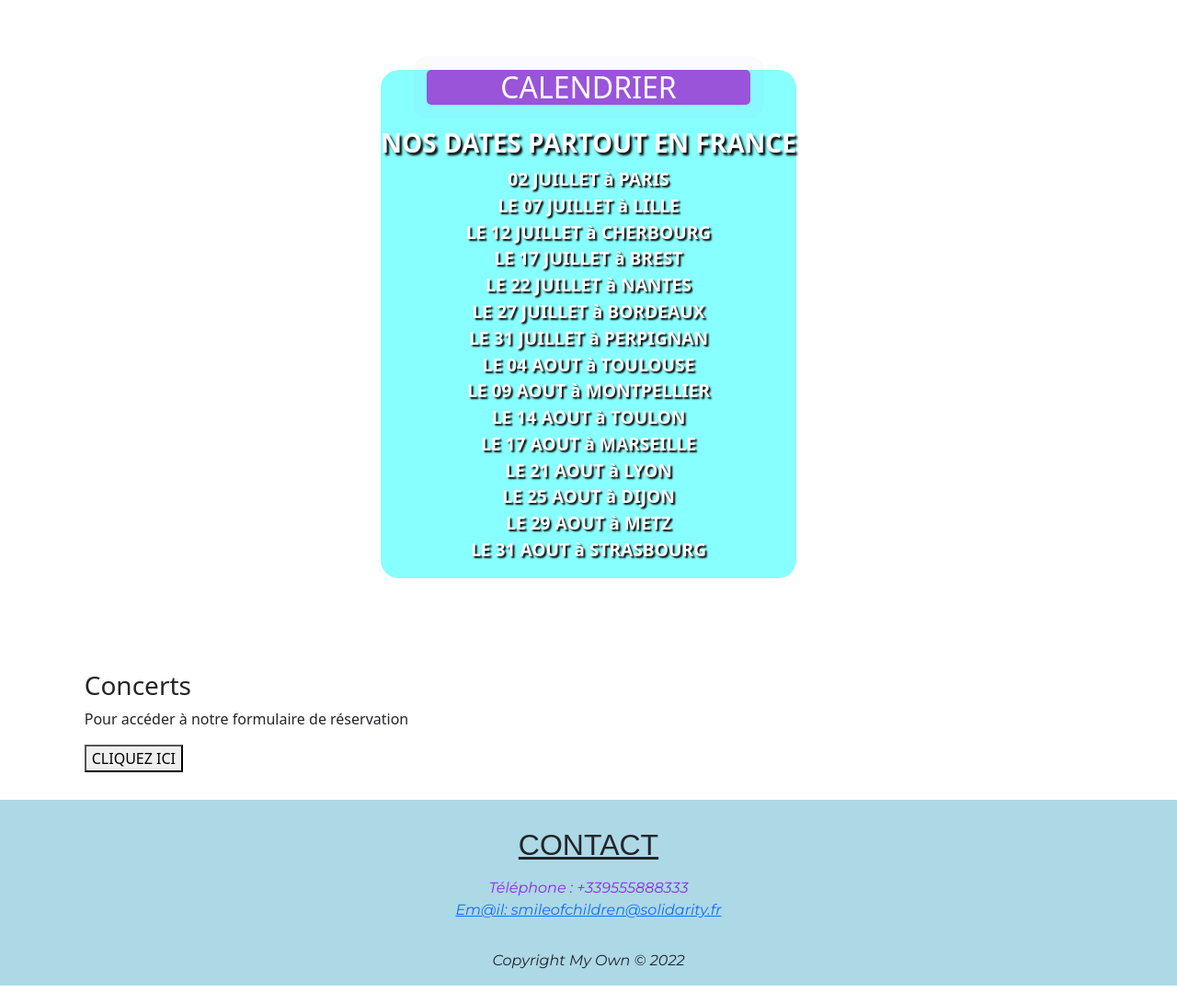
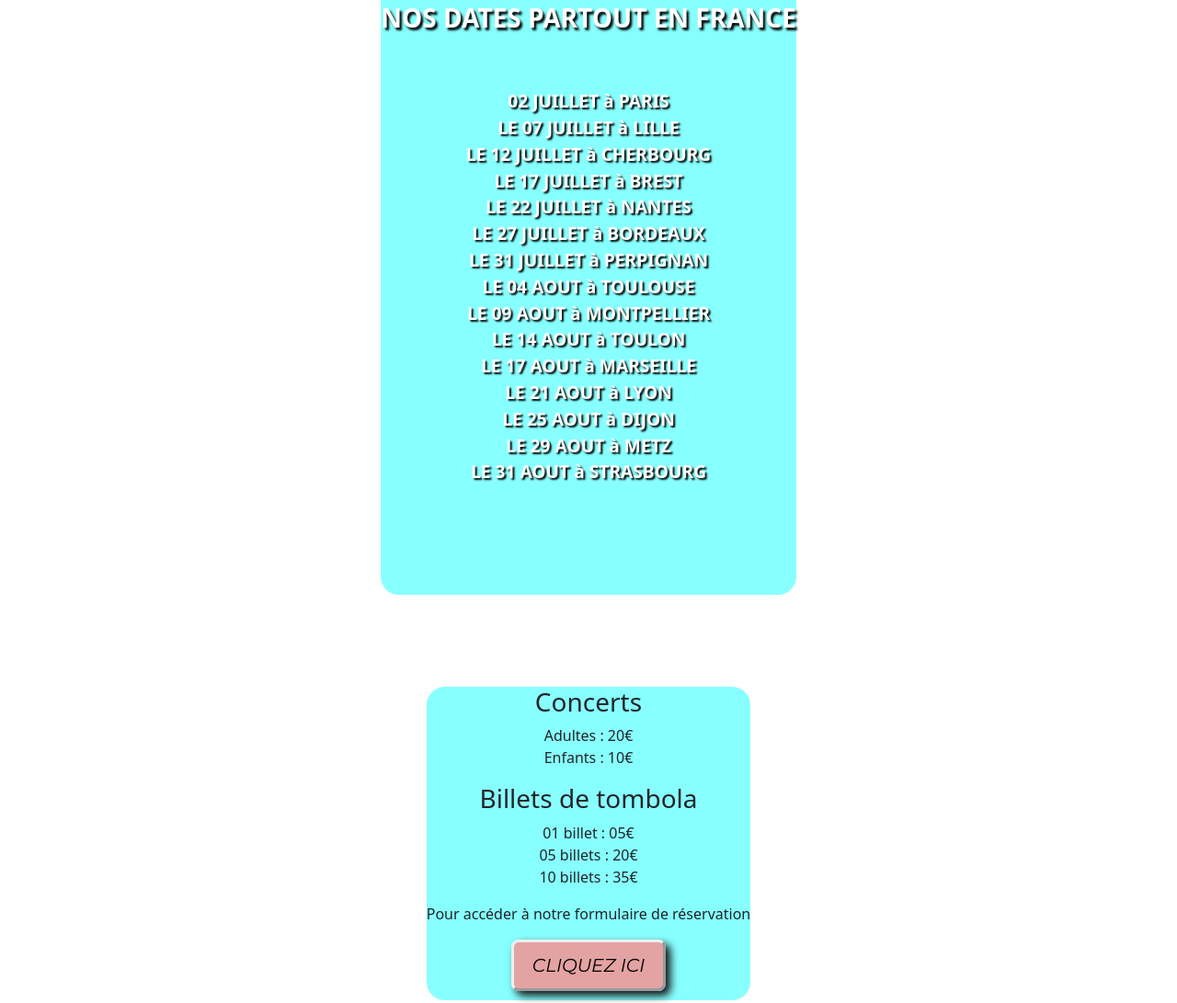
Before and after one commit to DamDev08/Eval-1, a plain HTML site: page Nos-evenements.html in a window 1280 px wide. Shown: the part 678-1769 px from the top of the page at 92% size. Drawn offline with Linux system fonts and the light colour scheme; a web font is replaced by a local one.

Commit message:
Nos-evenements.html: edit .tarifsEtResa + style-event.css: edit style and margin + grid-templates-areas

```diff
--- a/Nos-evenements.html
+++ b/Nos-evenements.html
@@ -1,5 +1,6 @@
 <!DOCTYPE html>
 <html lang="fr">
+
 <head>
   <meta charset="UTF-8">
   <meta http-equiv="X-UA-Compatible" content="IE=edge">
@@ -8,6 +9,7 @@
   <link rel="stylesheet" type="text/css" href="style-event.css" />
   <title>Nos Evénements</title>
 </head>
+
 <body>
 
   <nav class="navbar navbar-expand-lg">
@@ -24,7 +26,7 @@
           <a class="nav-link" href="#contact">Contactez-nous</a>
         </li>
         <li class="nav-item">
-          <a class="nav-link" href="#">Tarifs et réservations</a>
+          <a class="nav-link" href="#particip">Tarifs et réservations</a>
         </li>
       </ul>
 
@@ -32,6 +34,7 @@
   </nav>
 
   <main>
+
     <div class="container">
 
       <div class="tombola">
@@ -70,6 +73,16 @@
       <div id="particip" class="tarifsEtResa">
         <div class="tarifs">
           <h3>Concerts</h3>
+          <p>
+            Adultes : 20€<br />
+            Enfants : 10€
+          </p>
+          <h3>Billets de tombola</h3>
+          <p>
+            01 billet  : 05€<br />
+            05 billets : 20€<br />
+            10 billets : 35€<br />
+          </p>
         </div>
         <div class="resa">
           <p>Pour accéder à notre formulaire de réservation</p>
@@ -78,9 +91,11 @@
       </div>
 
     </div>
+
   </main>
 
 <footer>
+
   <div class="contact"></div>
     <h2>CONTACT</h2>
     <p id="contact">
@@ -89,6 +104,7 @@
           Em@il: smileofchildren@solidarity.fr</a>
     </p>
     <aside class="aside">Copyright My Own &copy; 2022</aside>
+
 </footer>
 
 </body>
--- a/style-event.css
+++ b/style-event.css
@@ -46,15 +46,13 @@ border-radius: 20px;
 display: grid;
 justify-items: center;
 grid-template-columns: 1fr 1fr 1fr;
-grid-template-rows: repeat(6, 1fr);
+grid-template-rows: repeat(4, 1fr);
 
 grid-template-areas:
 "tombola tombola tombola"
-"tombola tombola tombola"
-"tombola tombola tombola"
 "calendar calendar calendar"
 "calendar calendar calendar"
-"calendar calendar calendar"
+"tarifsEtResa tarifsEtResa tarifsEtResa"
   }
 
 .tombola {
@@ -64,7 +62,7 @@ grid-template-areas:
   text-align: center;
   border-radius: 20px;
   margin-top: 100px;
-  margin-bottom: 300px;
+  margin-bottom: 100px;
   }
 
 .tombola h2 {
@@ -89,9 +87,7 @@ grid-template-areas:
   }
 
 .calendar h2 {
-  margin-left: 50px;
-  margin-right: 50px;
-  margin-bottom: 25px;
+  margin: 20px 50px 80px 50px;
   border-radius: 5px;
   color: #fff;
   background-color: rgb(153, 84, 218);
@@ -106,11 +102,12 @@ grid-template-areas:
   }
 
   .calendar h3 {
-    color: #fff;
-    text-shadow: 2.5px 2.5px 2.5px #000;
-    text-transform: uppercase;
-    font-weight: bold;
-    text-align: center;
+  color: #fff;
+  text-shadow: 2.5px 2.5px 2.5px #000;
+  text-transform: uppercase;
+  font-weight: bold;
+  text-align: center;
+  margin-bottom: 60px;
   }
 
 .calendar p {
@@ -124,6 +121,29 @@ grid-template-areas:
   color: crimson;
   font-weight: bold;
   font-style: italic;
+}
+
+.tarifsEtResa {
+  grid-area: tarifsEtResa;
+  background-color: rgba(0, 255, 255, 0.468);
+  align-items: center;
+  text-align: center;
+  border-radius: 20px;
+  margin-bottom: 100px;
+}
+
+.resa button {
+  padding: 10px 20px;
+  background-color: rgba(247, 145, 145, 0.836);
+  color: #000000;
+  border: none;
+  font-size: 20px;
+  font-family: "Montserrat", sans-serif;
+  cursor: pointer;
+  border-radius: 8px;
+  border-style: outset;
+  box-shadow: 5px 5px 10px rgb(13, 13, 14);
+  margin-bottom: 10px;
 }
 
 footer {
@@ -154,6 +174,7 @@ footer aside {
   font-family: "Montserrat", sans-serif;
 }
 
+
 @media screen and (max-width: 625px) {
   main {
     background-image: none;
```
Lines whose indentation alone changed are shown as unchanged.
